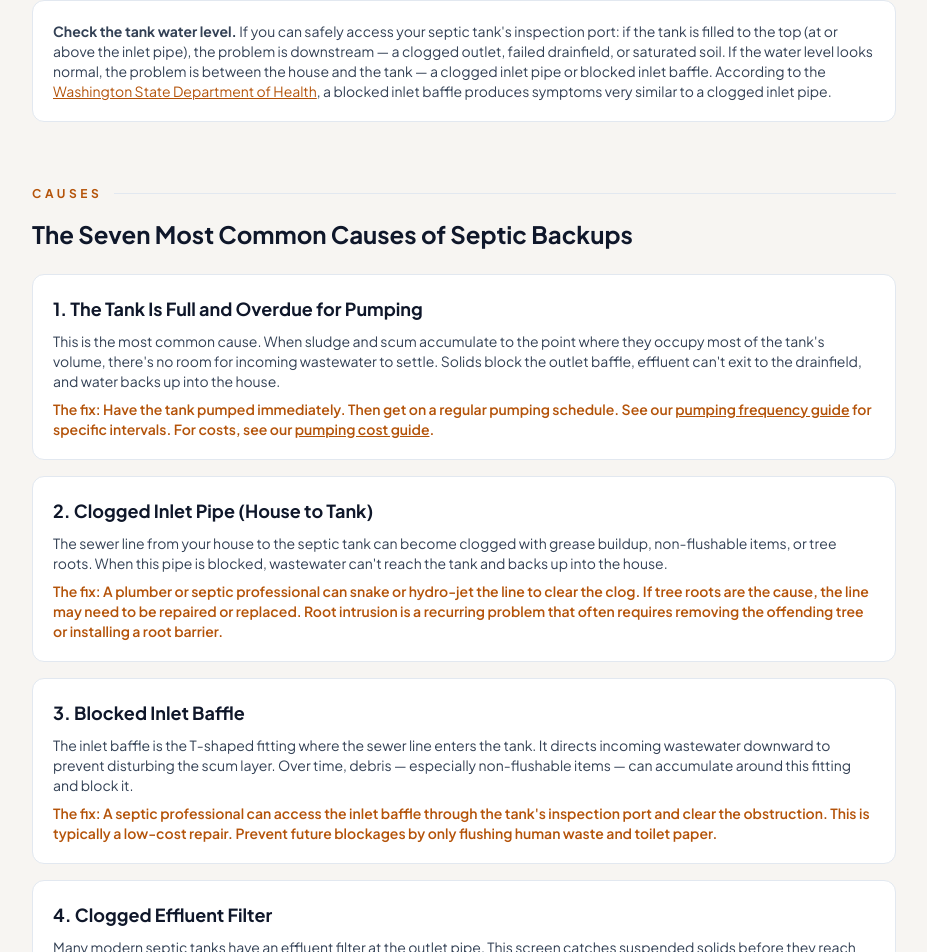
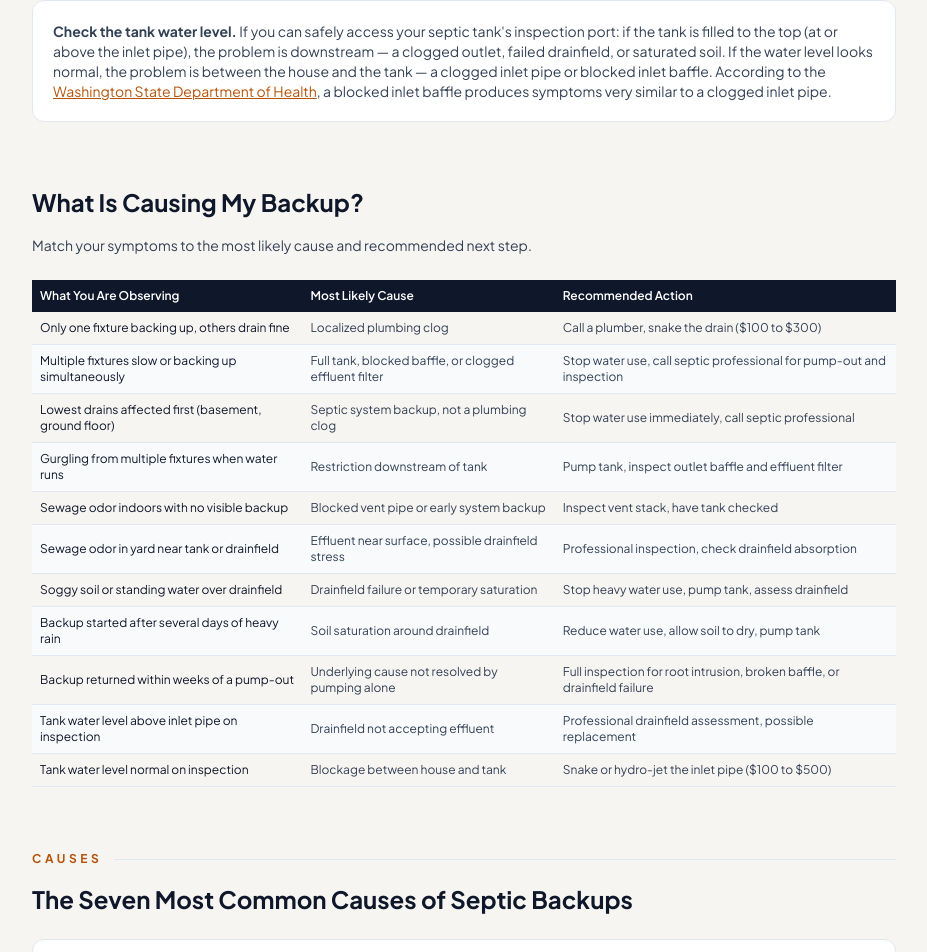
Before and after one commit to thebasementguide2026/theseptic.guide-, a Next.js app: page /problems/tank-backing-up in a window 1280 px wide. Shown: the part 1849-2801 px from the top of the page, without its empty margins (176-1103 px from the left). Built offline with nearby package versions, Linux system fonts and the light colour scheme.

Commit message:
Add backup symptom diagnostic chart table to tank-backing-up page

```diff
--- a/app/problems/tank-backing-up/page.tsx
+++ b/app/problems/tank-backing-up/page.tsx
@@ -191,7 +191,37 @@ export default function SepticTankBackingUp() {
           </div>
         </div>
 
-        {/* Seven Common Causes */}
+        {/* Backup Symptom Chart */}
+            <div className='mb-16'>
+              <h2 className='text-2xl font-bold text-slate-900 mb-4'>What Is Causing My Backup?</h2>
+              <p className='text-slate-700 leading-relaxed mb-6 text-sm'>Match your symptoms to the most likely cause and recommended next step.</p>
+              <div className='overflow-x-auto my-6'>
+                <table className='w-full text-xs border-collapse'>
+                  <thead>
+                    <tr className='bg-slate-900 text-white'>
+                      <th className='p-2 text-left font-semibold'>What You Are Observing</th>
+                      <th className='p-2 text-left font-semibold'>Most Likely Cause</th>
+                      <th className='p-2 text-left font-semibold'>Recommended Action</th>
+                    </tr>
+                  </thead>
+                  <tbody>
+                    <tr className='border-b border-slate-200'><td className='p-2 text-slate-900'>Only one fixture backing up, others drain fine</td><td className='p-2 text-slate-700'>Localized plumbing clog</td><td className='p-2 text-slate-700'>Call a plumber, snake the drain ($100 to $300)</td></tr>
+                    <tr className='border-b border-slate-200 bg-slate-50'><td className='p-2 text-slate-900'>Multiple fixtures slow or backing up simultaneously</td><td className='p-2 text-slate-700'>Full tank, blocked baffle, or clogged effluent filter</td><td className='p-2 text-slate-700'>Stop water use, call septic professional for pump-out and inspection</td></tr>
+                    <tr className='border-b border-slate-200'><td className='p-2 text-slate-900'>Lowest drains affected first (basement, ground floor)</td><td className='p-2 text-slate-700'>Septic system backup, not a plumbing clog</td><td className='p-2 text-slate-700'>Stop water use immediately, call septic professional</td></tr>
+                    <tr className='border-b border-slate-200 bg-slate-50'><td className='p-2 text-slate-900'>Gurgling from multiple fixtures when water runs</td><td className='p-2 text-slate-700'>Restriction downstream of tank</td><td className='p-2 text-slate-700'>Pump tank, inspect outlet baffle and effluent filter</td></tr>
+                    <tr className='border-b border-slate-200'><td className='p-2 text-slate-900'>Sewage odor indoors with no visible backup</td><td className='p-2 text-slate-700'>Blocked vent pipe or early system backup</td><td className='p-2 text-slate-700'>Inspect vent stack, have tank checked</td></tr>
+                    <tr className='border-b border-slate-200 bg-slate-50'><td className='p-2 text-slate-900'>Sewage odor in yard near tank or drainfield</td><td className='p-2 text-slate-700'>Effluent near surface, possible drainfield stress</td><td className='p-2 text-slate-700'>Professional inspection, check drainfield absorption</td></tr>
+                    <tr className='border-b border-slate-200'><td className='p-2 text-slate-900'>Soggy soil or standing water over drainfield</td><td className='p-2 text-slate-700'>Drainfield failure or temporary saturation</td><td className='p-2 text-slate-700'>Stop heavy water use, pump tank, assess drainfield</td></tr>
+                    <tr className='border-b border-slate-200 bg-slate-50'><td className='p-2 text-slate-900'>Backup started after several days of heavy rain</td><td className='p-2 text-slate-700'>Soil saturation around drainfield</td><td className='p-2 text-slate-700'>Reduce water use, allow soil to dry, pump tank</td></tr>
+                    <tr className='border-b border-slate-200'><td className='p-2 text-slate-900'>Backup returned within weeks of a pump-out</td><td className='p-2 text-slate-700'>Underlying cause not resolved by pumping alone</td><td className='p-2 text-slate-700'>Full inspection for root intrusion, broken baffle, or drainfield failure</td></tr>
+                    <tr className='border-b border-slate-200 bg-slate-50'><td className='p-2 text-slate-900'>Tank water level above inlet pipe on inspection</td><td className='p-2 text-slate-700'>Drainfield not accepting effluent</td><td className='p-2 text-slate-700'>Professional drainfield assessment, possible replacement</td></tr>
+                    <tr className='border-b border-slate-200'><td className='p-2 text-slate-900'>Tank water level normal on inspection</td><td className='p-2 text-slate-700'>Blockage between house and tank</td><td className='p-2 text-slate-700'>Snake or hydro-jet the inlet pipe ($100 to $500)</td></tr>
+                  </tbody>
+                </table>
+              </div>
+            </div>
+
+            {/* Seven Common Causes */}
         <div className='mb-16'>
           <div className='flex items-center space-x-3 mb-4'>
             <span className='text-amber-700 font-bold tracking-[0.3em] text-xs uppercase'>Causes</span>
```
